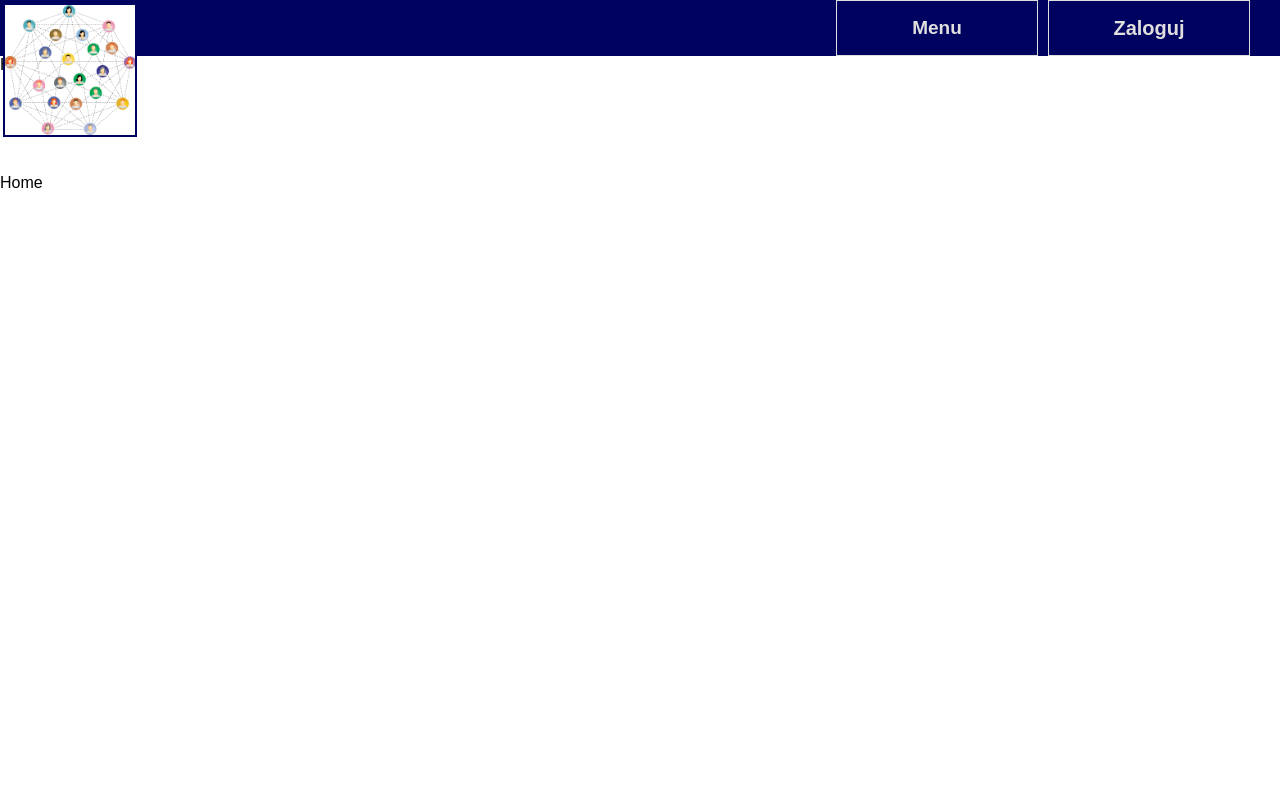
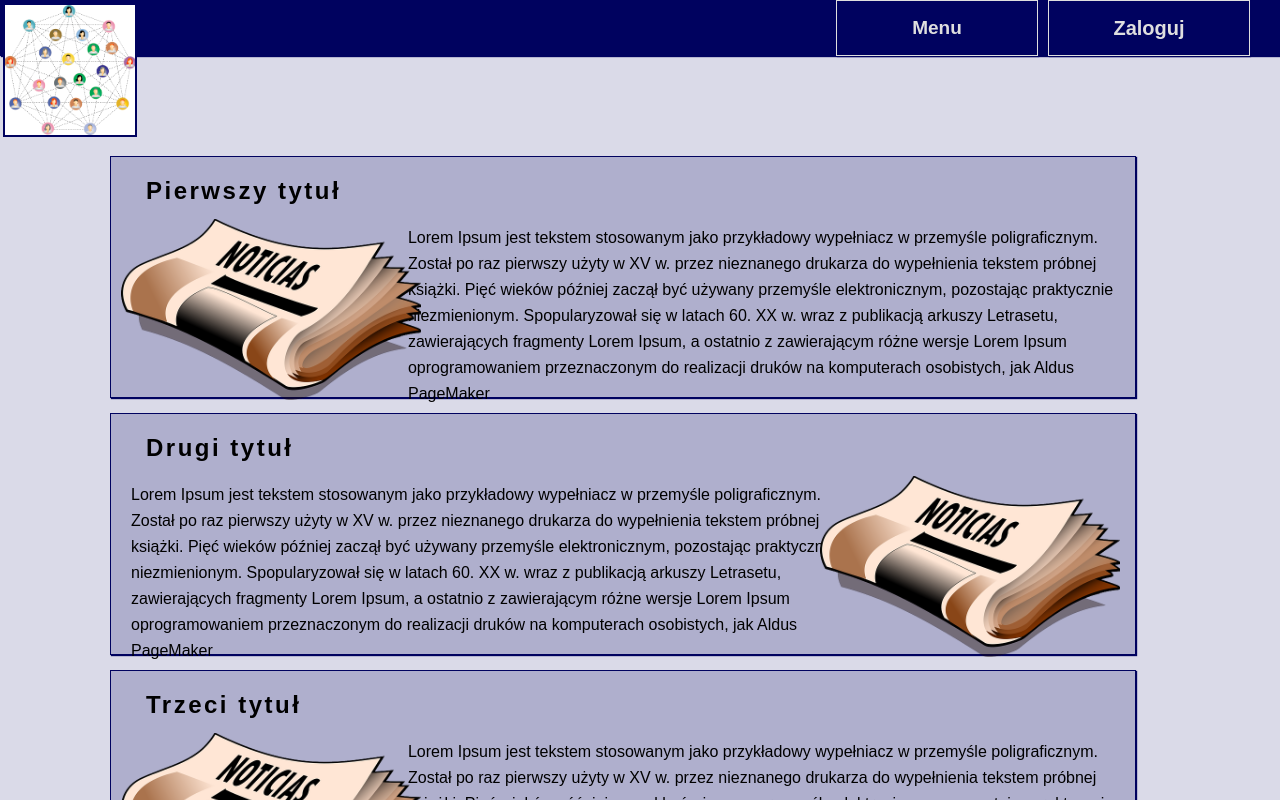
Before and after one commit to SebastianJadczak/personalweb, a React (Create React App) app: page / in a window 1280 px wide. Shown: the top 800 px of the page. Built offline with nearby package versions, Linux system fonts and the light colour scheme.

Commit message:
add section articles in home page

```diff
--- a/src/App.js
+++ b/src/App.js
@@ -1,11 +1,9 @@
 import React, { Component } from 'react';
 import { BrowserRouter as Router } from "react-router-dom";
 import './styles/App.css';
-
 import Footer from './Routers/Footer'
 import Main from './Routers/Main'
 import Navigation from './Routers/Navigation'
-import Header from './Routers/Header'
 
 class App extends Component {
   render() {
@@ -15,9 +13,6 @@ class App extends Component {
           <nav className="navigation">
             <Navigation />
           </nav>
-          <header>
-            <Header />
-          </header>
           <main>
             <section className="main">
               <Main />
--- /dev/null
+++ b/src/Pages/Article.js
@@ -0,0 +1,14 @@
+import React from "react";
+
+
+const Article = (props) => {
+
+    return (
+        <div className="Article">
+            <div className="img"></div>
+            <h2>{props.title}</h2>
+            <p>{props.content}</p>
+        </div>
+    )
+}
+export default Article;
--- a/src/Pages/Home.js
+++ b/src/Pages/Home.js
@@ -1,8 +1,25 @@
 import React from "react";
+import Article from "./Article"
+
+
+const news = [
+    { id: 1, img: "../images/newspaper-34126_640.png", title: "Pierwszy tytuł", content: "Lorem Ipsum jest tekstem stosowanym jako przykładowy wypełniacz w przemyśle poligraficznym. Został po raz pierwszy użyty w XV w. przez nieznanego drukarza do wypełnienia tekstem próbnej książki. Pięć wieków później zaczął być używany przemyśle elektronicznym, pozostając praktycznie niezmienionym. Spopularyzował się w latach 60. XX w. wraz z publikacją arkuszy Letrasetu, zawierających fragmenty Lorem Ipsum, a ostatnio z zawierającym różne wersje Lorem Ipsum oprogramowaniem przeznaczonym do realizacji druków na komputerach osobistych, jak Aldus PageMaker" },
+    { id: 2, img: "../images/newspaper-34126_640.png", title: "Drugi tytuł", content: "Lorem Ipsum jest tekstem stosowanym jako przykładowy wypełniacz w przemyśle poligraficznym. Został po raz pierwszy użyty w XV w. przez nieznanego drukarza do wypełnienia tekstem próbnej książki. Pięć wieków później zaczął być używany przemyśle elektronicznym, pozostając praktycznie niezmienionym. Spopularyzował się w latach 60. XX w. wraz z publikacją arkuszy Letrasetu, zawierających fragmenty Lorem Ipsum, a ostatnio z zawierającym różne wersje Lorem Ipsum oprogramowaniem przeznaczonym do realizacji druków na komputerach osobistych, jak Aldus PageMaker" },
+    { id: 3, img: "../images/newspaper-34126_640.png", title: "Trzeci tytuł", content: "Lorem Ipsum jest tekstem stosowanym jako przykładowy wypełniacz w przemyśle poligraficznym. Został po raz pierwszy użyty w XV w. przez nieznanego drukarza do wypełnienia tekstem próbnej książki. Pięć wieków później zaczął być używany przemyśle elektronicznym, pozostając praktycznie niezmienionym. Spopularyzował się w latach 60. XX w. wraz z publikacją arkuszy Letrasetu, zawierających fragmenty Lorem Ipsum, a ostatnio z zawierającym różne wersje Lorem Ipsum oprogramowaniem przeznaczonym do realizacji druków na komputerach osobistych, jak Aldus PageMaker" },
+    { id: 4, img: "../images/newspaper-34126_640.png", title: "Czwarty tytuł", content: "Lorem Ipsum jest tekstem stosowanym jako przykładowy wypełniacz w przemyśle poligraficznym. Został po raz pierwszy użyty w XV w. przez nieznanego drukarza do wypełnienia tekstem próbnej książki. Pięć wieków później zaczął być używany przemyśle elektronicznym, pozostając praktycznie niezmienionym. Spopularyzował się w latach 60. XX w. wraz z publikacją arkuszy Letrasetu, zawierających fragmenty Lorem Ipsum, a ostatnio z zawierającym różne wersje Lorem Ipsum oprogramowaniem przeznaczonym do realizacji druków na komputerach osobistych, jak Aldus PageMaker" },
+]
+
 
 const Home = () => {
+    const articles = news.map(item => (
+        <Article key={item.id} {...item} />
+    ))
+
     return (
-        <p>Home</p>
+        <>
+            {articles}
+
+        </>
     )
 }
 export default Home;
--- a/src/Routers/Navigation.js
+++ b/src/Routers/Navigation.js
@@ -11,8 +11,6 @@ class Navigation extends Component {
         login: false,
         profil: false
     }
-
-
 
 
     handleLogin = () => {
--- a/src/styles/App.css
+++ b/src/styles/App.css
@@ -6,8 +6,8 @@
 }
 
 main {
-  height: 130vh;
   padding-top: 100px;
+  background-color: rgba(0, 2, 95, 0.144);
 }
 
 nav.navigation {
@@ -18,7 +18,7 @@ nav.navigation {
   display: flex;
   flex-direction: row;
   justify-content: flex-end;
-
+  box-shadow: 1px 1px 1px rgb(0, 2, 95);
 }
 
 nav.navigation div.logo {
@@ -44,6 +44,7 @@ nav.navigation button {
   font-weight: bold;
   border: 1px solid rgb(223, 223, 223);
   width: 200px;
+  box-shadow: 1px 1px 1px rgb(0, 2, 95);
 }
 
 nav.navigation button.buttonMenu {
@@ -116,18 +117,76 @@ nav.navigation div.profile ul li a {
 
 }
 
-main {
-  height: 86vh;
-}
+/* Main */
 
 
 
+/* Home */
 
+div.Article {
+  position: relative;
+  width: 80vw;
+  height: 30vh;
+  display: flex;
+  flex-direction: column;
+  margin-left: 110px;
+  margin-bottom: 15px;
+  border: 1px solid rgb(0, 2, 95);
+  background-color: rgba(0, 2, 95, 0.199);
+  box-shadow: 1px 1px 1px rgb(0, 2, 95);
+}
 
+div.Article h2 {
+  padding: 10px 0px 10px 25px;
+  letter-spacing: 2.5px;
+}
+
+div.Article:nth-of-type(even) div.img {
+  position: absolute;
+  top: 2px;
+  right: 15px;
+}
+
+div.Article:nth-of-type(even) h2 {
+  padding: 10px 0px 10px 25px;
+
+}
+
+div.Article div.img {
+  position: absolute;
+  top: 2px;
+  width: 300px;
+  height: 300px;
+  background-image: url("../images/newspaper-34126_640.png");
+  background-position: center;
+  background-repeat: no-repeat;
+  background-size: contain;
+  margin: 0 0 0 10px;
+}
+
+div.Article h2 {
+  margin: 10px;
+}
+
+div.Article p {
+  display: block;
+  width: 70%;
+  padding-left: 20px;
+  line-height: 26px;
+}
+
+div.Article:nth-of-type(odd) p {
+  width: 70%;
+  margin-left: 29%;
+  padding-left: 0;
+}
 
 /* Footer */
 
 footer {
   height: 60px;
   background-color: rgb(0, 2, 95);
+  color: rgb(212, 212, 212);
+  text-align: center;
+  line-height: 60px;
 }
```
Also changed, not shown: src/images/newspaper-34126_640.png (added).
